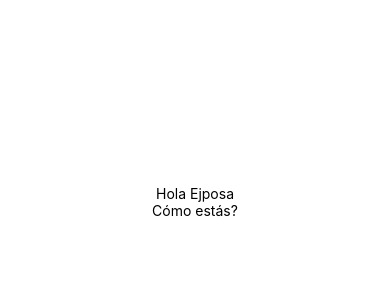
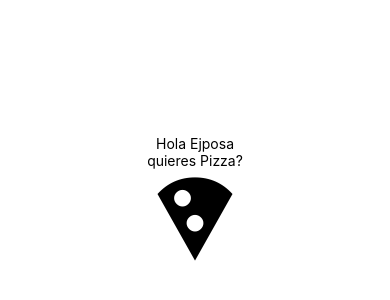
Before and after one commit to juanpabloeslava/expo-udaciFitness, a React Native app: screen / in a window 390 px wide. Shown: the part 220-520 px from the top of the page. Built offline with nearby package versions, Linux system fonts and the light colour scheme.

Commit message:
import icons test

```diff
--- a/App.js
+++ b/App.js
@@ -1,6 +1,8 @@
 import { StatusBar } from 'expo-status-bar';
 import React, { useEffect } from 'react';
 import { StyleSheet, Text, View } from 'react-native';
+// icons
+import { MaterialIcons } from '@expo/vector-icons'
 
 export default function App() {
 
@@ -11,7 +13,8 @@ export default function App() {
   return (
     <View style={styles.container}>
       <Text>Hola Ejposa</Text>
-      <Text>Cómo estás?</Text>
+      <Text>quieres Pizza?</Text>
+      <MaterialIcons name='local-pizza' size={100}/>
       <StatusBar style="auto" />
     </View>
   );
```
